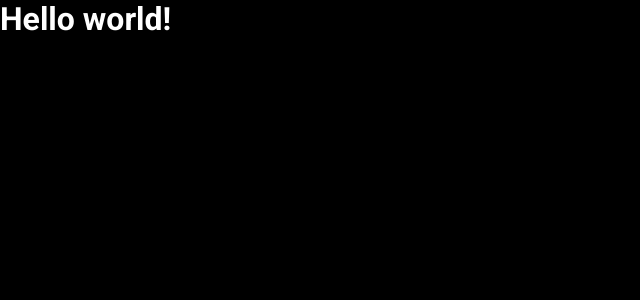
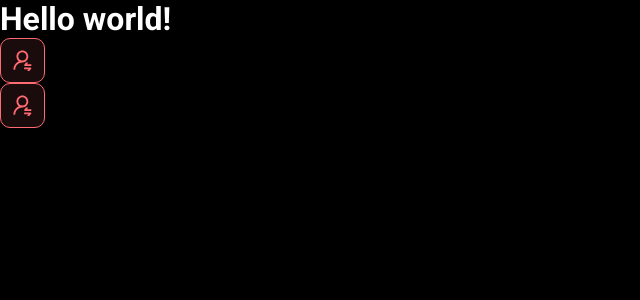
Before and after one commit to rondinelli-oliveira/dsmeta, a React (Vite) app in the folder frontend/: page / in a window 1280 px wide. Shown: the top 300 px of the page, without its empty margins (0-640 px from the left). Built offline with nearby package versions, Linux system fonts and the light colour scheme.

Commit message:
First component

```diff
--- a/frontend/src/App.tsx
+++ b/frontend/src/App.tsx
@@ -1,8 +1,13 @@
+import NotificationButton from "./components/NotficationButton";
 
 function App() {
-  return(
-    <h1>Hello world!</h1>
-  )
+  return (
+    <>
+      <h1>Hello world!</h1>
+      <NotificationButton />
+      <NotificationButton />
+    </>
+  );
 }
 
-export default App
+export default App;
--- /dev/null
+++ b/frontend/src/components/NotficationButton/index.tsx
@@ -0,0 +1,13 @@
+import icon from "../../assets/img/notification-icon.svg";
+
+import './styles.css';
+
+function NotificationButton() {
+  return (
+    <div className="dsmeta-red-btn">
+      <img src={icon} alt="Notificar" />
+    </div>
+  );
+}
+
+export default NotificationButton;
--- /dev/null
+++ b/frontend/src/components/NotficationButton/styles.css
@@ -0,0 +1,15 @@
+.dsmeta-red-btn {
+    height: 45px;
+    width: 45px;
+    background: rgba(255, 107, 114, 0.1);
+    border: 1px solid #ff6b72;
+    border-radius: 10px;
+    display: flex;
+    align-items: center;
+    justify-content: center;
+    cursor: pointer;
+  }
+
+  .dsmeta-red-btn img {
+    width: 19px;
+  }
```
Also changed, not shown: frontend/src/assets/img/notification-icon.svg (added).
